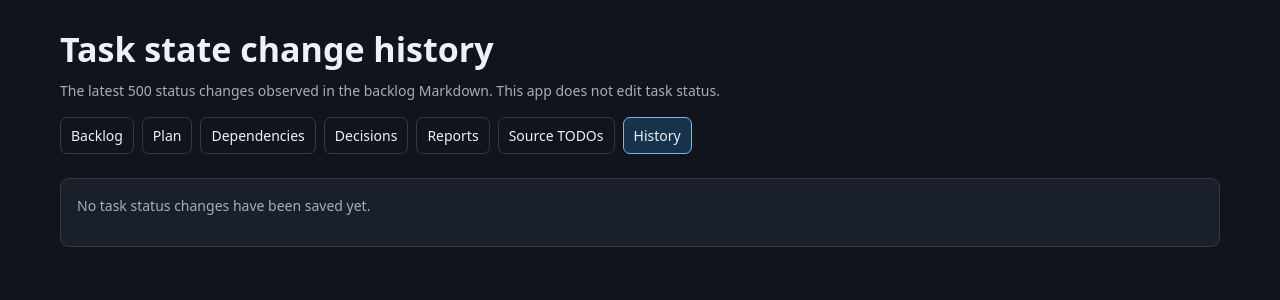
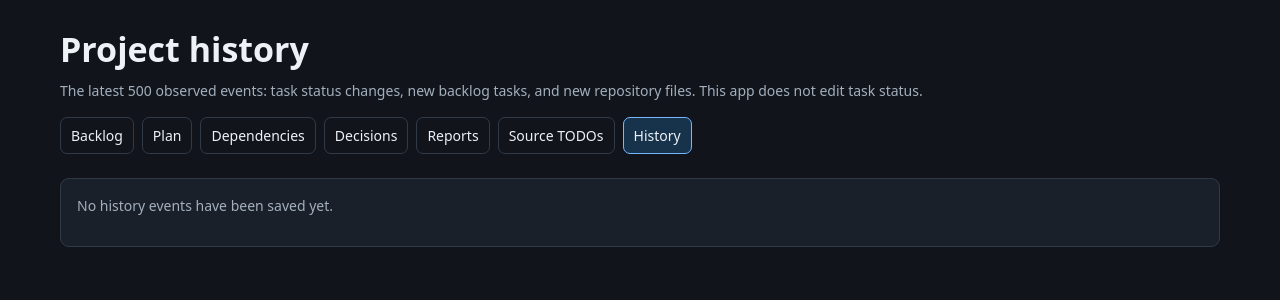
Before and after one commit to cosmosgc/Lynx, a Flask app: page /history in a window 1280 px wide. Shown: the top 300 px of the page. Run offline with Flask 3, Linux system fonts and the light colour scheme; data comes from the database, SQL or seed files in the repository; data that the repository does not hold is empty; some libraries are stand-ins or nearby versions.

Commit message:
feat(history): enhance history tracking with new task and file events, update UI labels and descriptions

```diff
--- a/_backlog_dashboard/app.py
+++ b/_backlog_dashboard/app.py
@@ -3,6 +3,7 @@ from __future__ import annotations
 import re
 import sqlite3
 import os
+import hashlib
 from collections import Counter
 from contextlib import contextmanager
 from datetime import datetime, timedelta, timezone
@@ -238,8 +239,30 @@ def _initialize_state_store(database_path: Path) -> None:
                 text TEXT NOT NULL,
                 PRIMARY KEY (file, line, kind)
             );
+            CREATE TABLE IF NOT EXISTS observed_history_entities (
+                entity_type TEXT NOT NULL,
+                entity_key TEXT NOT NULL,
+                title TEXT NOT NULL,
+                fingerprint TEXT NOT NULL DEFAULT '',
+                PRIMARY KEY (entity_type, entity_key)
+            );
+            CREATE TABLE IF NOT EXISTS observed_history_events (
+                id INTEGER PRIMARY KEY AUTOINCREMENT,
+                kind TEXT NOT NULL,
+                subject TEXT NOT NULL,
+                title TEXT NOT NULL,
+                description TEXT NOT NULL,
+                changed_at TEXT NOT NULL
+            );
             """
         )
+        columns = {
+            row["name"] for row in connection.execute("PRAGMA table_info(observed_history_entities)")
+        }
+        if "fingerprint" not in columns:
+            connection.execute(
+                "ALTER TABLE observed_history_entities ADD COLUMN fingerprint TEXT NOT NULL DEFAULT ''"
+            )
         connection.commit()
 
 
@@ -446,6 +469,9 @@ def load_backlog(todo_dir: Path) -> list[dict[str, Any]]:
                 {
                     "id": item_id,
                     "title": heading.group(2),
+                    "history_fingerprint": hashlib.sha256(
+                        re.sub(r"^- \*\*Status:\*\*.*(?:\n|$)", "", section, flags=re.MULTILINE).encode("utf-8")
+                    ).hexdigest(),
                     "category": source.stem.split("-", 1)[-1].replace("-", " ").title(),
                     "priority": fields.get("priority", "").strip() or "Unspecified",
                     "status": status,
@@ -881,7 +907,64 @@ def create_app(
     def get_history(items: list[dict[str, Any]] | None = None) -> list[dict[str, Any]]:
         task_items = items if items is not None else get_items()
         items_by_id = {item["id"]: item for item in task_items}
+        timestamp = datetime.now(timezone.utc).isoformat(timespec="seconds").replace("+00:00", "Z")
         with _state_connection(database_path) as connection:
+            connection.execute("BEGIN IMMEDIATE")
+            existing = {
+                (row["entity_type"], row["entity_key"]): (row["title"], row["fingerprint"])
+                for row in connection.execute(
+                    "SELECT entity_type, entity_key, title, fingerprint FROM observed_history_entities"
+                )
+            }
+            entities = {
+                ("task", item["id"]): (
+                    item["title"], item.get("history_fingerprint", "")
+                ) for item in task_items
+            }
+            repository_root = get_repository_root()
+            files = {
+                source.relative_to(repository_root).as_posix(): (
+                    source.relative_to(repository_root).as_posix(),
+                    f"{source.stat().st_mtime_ns}:{source.stat().st_size}",
+                )
+                for source in _todo_source_files(repository_root)
+            }
+            todo_root = repository_root / "docs" / "TODO"
+            if todo_root.is_dir():
+                for source in todo_root.rglob("*.md"):
+                    if source.name.lower() == "readme.md":
+                        continue
+                    file = source.relative_to(repository_root).as_posix()
+                    stat = source.stat()
+                    files[file] = (file, f"{stat.st_mtime_ns}:{stat.st_size}")
+            entities.update({("file", file): value for file, value in files.items()})
+            for (entity_type, entity_key), (title, fingerprint) in entities.items():
+                previous = existing.get((entity_type, entity_key))
+                if previous is None:
+                    if not existing:
+                        continue
+                    description = "New backlog task added" if entity_type == "task" else "New repository file added"
+                elif not previous[1] or previous[1] == fingerprint:
+                    continue
+                else:
+                    description = (
+                        "Task details or acceptance criteria updated"
+                        if entity_type == "task"
+                        else "Repository file updated"
+                    )
+                if previous is None or previous[1] != fingerprint:
+                    connection.execute(
+                        "INSERT INTO observed_history_events (kind, subject, title, description, changed_at) VALUES (?, ?, ?, ?, ?)",
+                        (f"{entity_type}_updated" if previous else entity_type, entity_key, title, description, timestamp),
+                    )
+            connection.executemany(
+                "INSERT INTO observed_history_entities (entity_type, entity_key, title, fingerprint) VALUES (?, ?, ?, ?) "
+                "ON CONFLICT(entity_type, entity_key) DO UPDATE SET title = excluded.title, fingerprint = excluded.fingerprint",
+                [(entity_type, entity_key, title, fingerprint) for (entity_type, entity_key), (title, fingerprint) in entities.items()],
+            )
+            event_rows = connection.execute(
+                "SELECT kind, subject, title, description, changed_at FROM observed_history_events ORDER BY id DESC LIMIT 500"
+            ).fetchall()
             rows = connection.execute(
                 """
                 SELECT task_id, old_status, new_status, description, changed_at
@@ -891,19 +974,28 @@ def create_app(
                 """
             )
             changes = [dict(row) for row in rows]
+            changes.extend(
+                {
+                    "kind": row["kind"], "task_id": row["subject"], "title": row["title"],
+                    "description": row["description"], "changed_at": row["changed_at"],
+                    "old_status_label": "", "new_status_label": "", "task_exists": row["kind"].startswith("task"),
+                }
+                for row in event_rows
+            )
+            connection.commit()
+        changes.sort(key=lambda change: change["changed_at"], reverse=True)
+        changes = changes[:500]
         for change in changes:
+            change.setdefault("kind", "status")
             change["changed_at_date"], change["changed_at_time"] = _history_timestamp(
                 change["changed_at"]
             )
             task = items_by_id.get(change["task_id"])
-            change["task_exists"] = task is not None
-            change["title"] = task["title"] if task else "Task no longer in backlog"
-            change["old_status_label"] = STATUS_LABELS.get(
-                change["old_status"], change["old_status"]
-            )
-            change["new_status_label"] = STATUS_LABELS.get(
-                change["new_status"], change["new_status"]
-            )
+            if change["kind"] == "status":
+                change["task_exists"] = task is not None
+                change["title"] = task["title"] if task else "Task no longer in backlog"
+                change["old_status_label"] = STATUS_LABELS.get(change["old_status"], change["old_status"])
+                change["new_status_label"] = STATUS_LABELS.get(change["new_status"], change["new_status"])
         return changes
 
     @app.get("/")
--- a/_backlog_dashboard/templates/history.html
+++ b/_backlog_dashboard/templates/history.html
@@ -3,7 +3,7 @@
 <head>
   <meta charset="utf-8">
   <meta name="viewport" content="width=device-width, initial-scale=1">
-  <title>Task state history · Lynx backlog</title>
+    <title>Project history · Lynx backlog</title>
   <style>
     :root { color-scheme:dark; --bg:#11151b; --panel:#1a2029; --line:#303a47; --muted:#a3afbd; --text:#edf2f7; --blue:#76b7ff; --green:#66d19e; }
     * { box-sizing:border-box; }
@@ -39,8 +39,8 @@
 <body>
 <main>
   <header>
-    <h1>Task state change history</h1>
-    <p class="muted">The latest 500 status changes observed in the backlog Markdown. This app does not edit task status.</p>
+    <h1>Project history</h1>
+    <p class="muted">The latest 500 observed events: task status changes, new backlog tasks, and new repository files. This app does not edit task status.</p>
     <nav class="nav" aria-label="Backlog navigation"><a href="/">Backlog</a><a href="/task-order">Plan</a><a href="/dependencies">Dependencies</a><a href="/decisions">Decisions</a><a href="/reports">Reports</a><a href="/todos">Source TODOs</a><a href="/history" aria-current="page">History</a></nav>
   </header>
   {% if selected_task %}
@@ -105,17 +105,17 @@
     {% if changes %}
     <div class="table-wrap">
       <table>
-        <thead><tr><th>Changed</th><th>Task</th><th>Status change</th><th>What changed</th></tr></thead>
+        <thead><tr><th>Changed</th><th>Item</th><th>Event</th><th>What changed</th></tr></thead>
         <tbody>
           {% for change in changes %}
           <tr>
             <td><time class="timestamp" datetime="{{ change.changed_at }}" title="{{ change.changed_at }} UTC"><span class="timestamp-date">{{ change.changed_at_date }}</span><span class="timestamp-time">{{ change.changed_at_time }}</span></time></td>
             <td>
-              {% if change.task_exists %}<a href="/history?task={{ change.task_id|urlencode }}#task-detail">{% endif %}
-              <strong>{{ change.task_id }}</strong><br>{{ change.title }}
-              {% if change.task_exists %}</a>{% endif %}
+              {% if change.kind.startswith("file") %}<code>{{ change.task_id }}</code>
+              {% elif change.task_exists %}<a href="/history?task={{ change.task_id|urlencode }}#task-detail"><strong>{{ change.task_id }}</strong><br>{{ change.title }}</a>
+              {% else %}<strong>{{ change.task_id }}</strong><br>{{ change.title }}{% endif %}
             </td>
-            <td class="change">{{ change.old_status_label }}<span class="arrow">→</span>{{ change.new_status_label }}</td>
+            <td class="change">{% if change.kind == "status" %}{{ change.old_status_label }}<span class="arrow">→</span>{{ change.new_status_label }}{% elif change.kind == "task" %}New task{% elif change.kind == "task_updated" %}Task updated{% elif change.kind == "file_updated" %}File updated{% else %}New file{% endif %}</td>
             <td>{{ change.description }}</td>
           </tr>
           {% endfor %}
@@ -123,7 +123,7 @@
       </table>
     </div>
     {% else %}
-    <p class="muted">No task status changes have been saved yet.</p>
+    <p class="muted">No history events have been saved yet.</p>
     {% endif %}
   </section>
 </main>
--- a/docs/TODO/QUEUE.md
+++ b/docs/TODO/QUEUE.md
@@ -39,8 +39,8 @@ copied from the task entries; a dash means none are declared.
 | ID | Task | Priority | Status | Dependencies | Sequencing note |
 | --- | --- | --- | --- | --- | --- |
 | [CLT-005](40-bevy-client.md#clt-005--network-client-loop) | Network client loop | P0 | In progress | `CLT-001`, `CLT-002` | Resume and telemetry verified in tests and Windows demo; complete failure UX and automatic-drop testing. |
-| [CLT-006](40-bevy-client.md#clt-006--entity-presentation-and-interpolation) | Entity presentation and interpolation | P0 | In progress | `CLT-004`, `CLT-005` | Windows online rendering confirmed; user reports motion is not yet smooth enough. |
-| [CLT-007](40-bevy-client.md#clt-007--local-movement-and-prediction) | Local movement and prediction | P0 | In progress | `SIM-001`, `SIM-002`, `CLT-005` | WASD works visually; 100–200 ms and rejected-movement validation are separately tracked in dependent `CLT-016`/`CLT-017`. |
+| [CLT-006](40-bevy-client.md#clt-006--entity-presentation-and-interpolation) | Entity presentation and interpolation | P0 | In progress | `CLT-004`, `CLT-005` | Smoothness confirmed for localhost; ground indicators, nameplates, health/status, and interaction affordances remain. |
+| [CLT-007](40-bevy-client.md#clt-007--local-movement-and-prediction) | Local movement and prediction | P0 | In progress | `SIM-001`, `SIM-002`, `CLT-005` | WASD works visually; current local tests cannot validate latency/rejection; future harness and fixture are tracked in dependent `CLT-016`/`CLT-017`. |
 | [SIM-002](10-simulation-gameplay.md#sim-002--client-prediction-and-reconciliation-contract) | Client prediction and reconciliation contract | P0 | In progress | `SIM-001`, `CLT-005` | Resume visual validation when client/network environment is available. |
 | [CLT-002](40-bevy-client.md#clt-002--login-and-session-bootstrap) | Login and session bootstrap | P0 | In progress | `NET-001`, `CLT-001` | Finish server profiles and world-session lifecycle. |
 | [CLT-003](40-bevy-client.md#clt-003--character-selection-and-creation) | Character selection and creation | P0 | In progress | `PST-001`, `CLT-002` | Verify full Bevy onboarding and restart flow against a live server. |
```
Also changed, not shown: _backlog_dashboard/tests/test_app.py (+34 -0 lines), docs/TODO/40-bevy-client.md (+38 -12 lines), clients/lynx_client/README.md.
